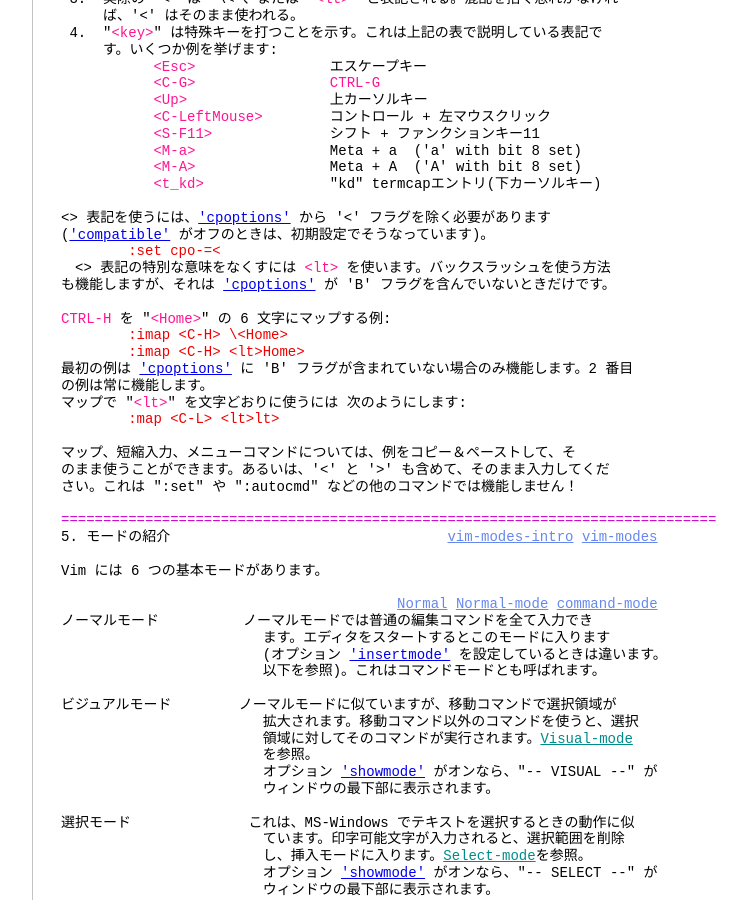
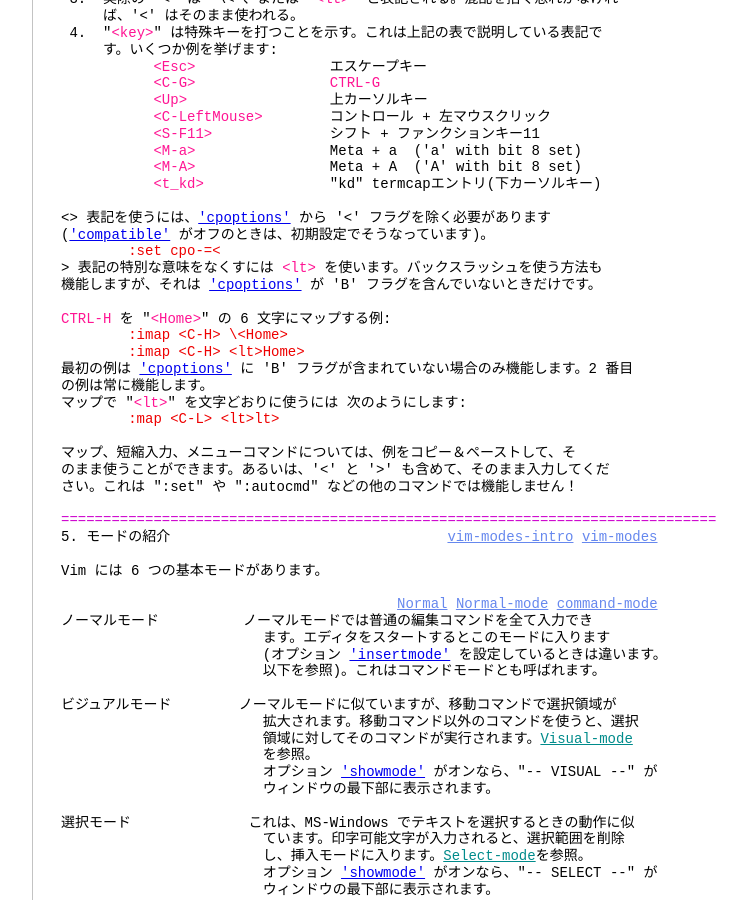
Before and after one commit to vim-jp/vimdoc-ja, a Jekyll site: the page built from intro.html, in a window 1280 px wide and 900 px high, scrolled down 8371 px. Shown: the whole window, without its empty margins (340-1087 px from the left). Built offline with Jekyll 4.4.1, drawn with Linux system fonts in a browser that asks for light colours; nearby versions of some CDN libraries; comment, search, counter and statistics services are not loaded.

Commit message:
Generated by Travis JOB 673.1
https://travis-ci.org/vim-jp/vimdoc-ja-working/builds/265501481

```diff
--- a/indent.html
+++ b/indent.html
@@ -335,7 +335,7 @@
 <br>
 &nbsp;&nbsp;&nbsp;&nbsp;&nbsp;&nbsp;&nbsp;&nbsp;&nbsp;&nbsp;&nbsp;&nbsp;&nbsp;&nbsp;&nbsp;&nbsp;&nbsp;&nbsp;&nbsp;&nbsp;&nbsp;&nbsp;&nbsp;&nbsp;&nbsp;&nbsp;&nbsp;&nbsp;&nbsp;&nbsp;&nbsp;&nbsp;&nbsp;&nbsp;&nbsp;&nbsp;&nbsp;&nbsp;&nbsp;&nbsp;&nbsp;&nbsp;&nbsp;&nbsp;&nbsp;&nbsp;&nbsp;&nbsp;&nbsp;&nbsp;&nbsp;&nbsp;&nbsp;&nbsp;&nbsp;&nbsp;<a class="Constant" href="indent.html#cino-E" name="cino-E">cino-E</a><br>
 &nbsp;&nbsp;&nbsp;&nbsp;&nbsp;&nbsp;&nbsp;&nbsp;EN&nbsp;&nbsp;&nbsp;&nbsp;C++ リンク規約 (extern &quot;C&quot; または extern &quot;C++&quot;) の中を通常のブ<br>
-&nbsp;&nbsp;&nbsp;&nbsp;&nbsp;&nbsp;&nbsp;&nbsp;　　　ロックに加えて&nbsp;<span class="Special">N</span>&nbsp;文字インデントする。(省略値 0)。<br>
+&nbsp;&nbsp;&nbsp;&nbsp;&nbsp;&nbsp;&nbsp;&nbsp;&nbsp;&nbsp;&nbsp;&nbsp;&nbsp;&nbsp;ロックに加えて&nbsp;<span class="Special">N</span>&nbsp;文字インデントする。(省略値 0)。<br>
 <br>
 &nbsp;&nbsp;&nbsp;&nbsp;&nbsp;&nbsp;&nbsp;&nbsp;&nbsp;&nbsp;&nbsp;&nbsp;&nbsp;&nbsp;&nbsp;&nbsp;cino=&nbsp;&nbsp;&nbsp;&nbsp;&nbsp;&nbsp;&nbsp;&nbsp;&nbsp;&nbsp;&nbsp;&nbsp;&nbsp;&nbsp;&nbsp;&nbsp;&nbsp;&nbsp;&nbsp;&nbsp;&nbsp;&nbsp;cino=E-s<br>
 <div class="helpExample">&nbsp;&nbsp;&nbsp;&nbsp;&nbsp;&nbsp;&nbsp;&nbsp;&nbsp;&nbsp;&nbsp;&nbsp;&nbsp;&nbsp;&nbsp;&nbsp;&nbsp;&nbsp;extern &quot;C&quot; {&nbsp;&nbsp;&nbsp;&nbsp;&nbsp;&nbsp;&nbsp;&nbsp;&nbsp;&nbsp;&nbsp;&nbsp;&nbsp;&nbsp; extern &quot;C&quot; {<br>
--- a/intro.html
+++ b/intro.html
@@ -504,8 +504,8 @@
 &lt;&gt; 表記を使うには、<a class="Type" href="options.html#'cpoptions'">'cpoptions'</a>&nbsp;から '&lt;' フラグを除く必要があります<br>
 (<a class="Type" href="options.html#'compatible'">'compatible'</a>&nbsp;がオフのときは、初期設定でそうなっています)。<br>
 <div class="helpExample">&nbsp;&nbsp;&nbsp;&nbsp;&nbsp;&nbsp;&nbsp;&nbsp;:set cpo-=&lt;</div>
-　&lt;&gt; 表記の特別な意味をなくすには&nbsp;<span class="Special">&lt;lt&gt;</span>&nbsp;を使います。バックスラッシュを使う方法<br>
-も機能しますが、それは&nbsp;<a class="Type" href="options.html#'cpoptions'">'cpoptions'</a>&nbsp;が 'B' フラグを含んでいないときだけです。<br>
+&gt; 表記の特別な意味をなくすには&nbsp;<span class="Special">&lt;lt&gt;</span>&nbsp;を使います。バックスラッシュを使う方法も<br>
+機能しますが、それは&nbsp;<a class="Type" href="options.html#'cpoptions'">'cpoptions'</a>&nbsp;が 'B' フラグを含んでいないときだけです。<br>
 <br>
 <span class="Special">CTRL-H</span>&nbsp;を &quot;<span class="Special">&lt;Home&gt;</span>&quot; の 6 文字にマップする例:<br>
 <div class="helpExample">&nbsp;&nbsp;&nbsp;&nbsp;&nbsp;&nbsp;&nbsp;&nbsp;:imap &lt;C-H&gt; \&lt;Home&gt;<br>
--- a/recover.html
+++ b/recover.html
@@ -87,7 +87,7 @@
 プファイルは無条件に作成される。<br>
 <br>
 スワップファイルの作成を避けるために&nbsp;<a class="Type" href="options.html#'swapfile'">'swapfile'</a>&nbsp;オプションをリセットできる。そ<br>
-して新しいバッファでスワップファイルを作成しないようにするのに&nbsp;<a class="Identifier" href="recover.html#:noswapfile">:noswapfile</a>　<br>
+して新しいバッファでスワップファイルを作成しないようにするのに&nbsp;<a class="Identifier" href="recover.html#:noswapfile">:noswapfile</a><br>
 修飾子を使うことができる。<br>
 <br>
 :nos[wapfile]&nbsp;&nbsp;&nbsp;<span class="Special">{command}</span>&nbsp;&nbsp;&nbsp;&nbsp;&nbsp;&nbsp;&nbsp;&nbsp;&nbsp;&nbsp;&nbsp;&nbsp;&nbsp;&nbsp;&nbsp;&nbsp;&nbsp;&nbsp;&nbsp;&nbsp;&nbsp;&nbsp;&nbsp;<a class="Constant" href="recover.html#:nos" name=":nos">:nos</a>&nbsp;<a class="Constant" href="recover.html#:noswapfile" name=":noswapfile">:noswapfile</a><br>
```
